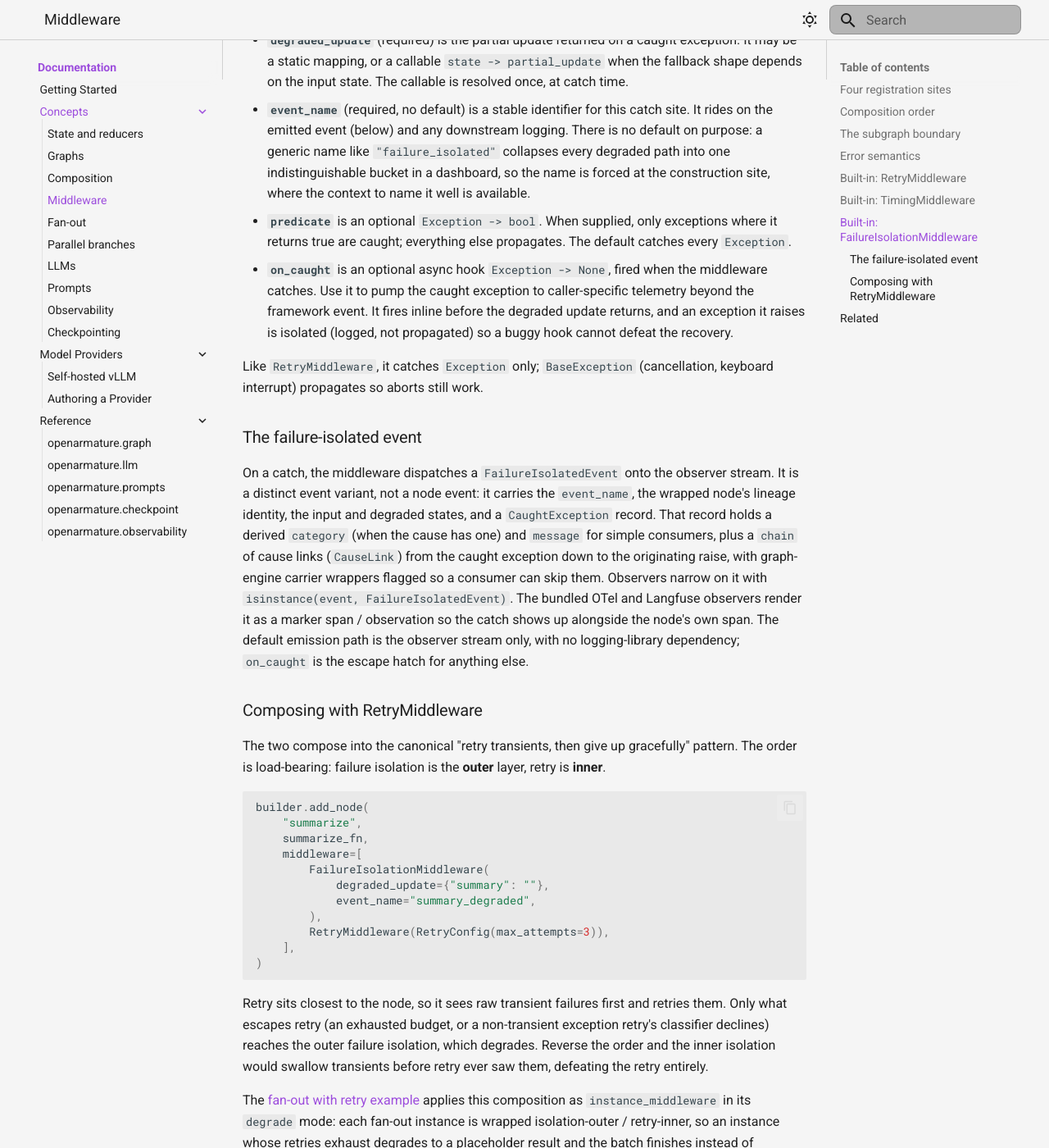
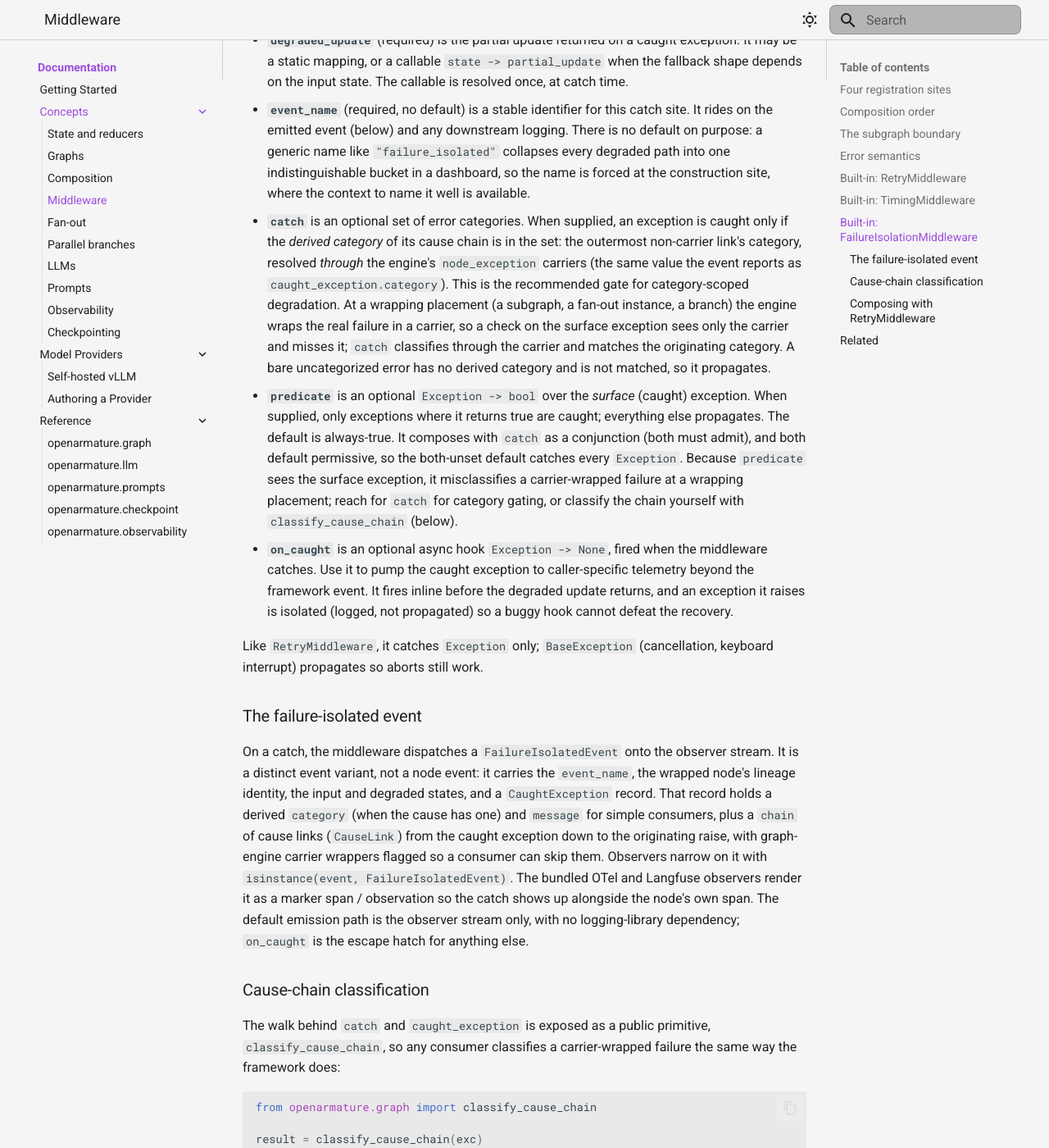
Before and after one commit to LunarCommand/openarmature-python, an MkDocs documentation site: the page built from docs/concepts/middleware.md, in a window 1280 px wide and 1400 px high, scrolled down 4613 px. Shown: the whole window at 82% size. Built offline with MkDocs 1.6.1 and Material for MkDocs 9.7.7, drawn with Linux system fonts in a browser that asks for light colours; some of the changed text lies outside the part shown.

Commit message:
Document failure-isolation catch + classification (0074)
Document the `catch` category gate and the public classify_cause_chain
primitive in the middleware concepts page, and add the 0.15.0 changelog
entry (advancing the spec-pin bullet to v0.65.0).

````diff
--- a/docs/concepts/middleware.md
+++ b/docs/concepts/middleware.md
@@ -238,9 +238,26 @@ Configuration:
   like `"failure_isolated"` collapses every degraded path into one
   indistinguishable bucket in a dashboard, so the name is forced at the
   construction site, where the context to name it well is available.
-- **`predicate`** is an optional `Exception -> bool`. When supplied,
-  only exceptions where it returns true are caught; everything else
-  propagates. The default catches every `Exception`.
+- **`catch`** is an optional set of error categories. When supplied, an
+  exception is caught only if the *derived category* of its cause chain
+  is in the set: the outermost non-carrier link's category, resolved
+  *through* the engine's `node_exception` carriers (the same value the
+  event reports as `caught_exception.category`). This is the recommended
+  gate for category-scoped degradation. At a wrapping placement (a
+  subgraph, a fan-out instance, a branch) the engine wraps the real
+  failure in a carrier, so a check on the surface exception sees only the
+  carrier and misses it; `catch` classifies through the carrier and
+  matches the originating category. A bare uncategorized error has no
+  derived category and is not matched, so it propagates.
+- **`predicate`** is an optional `Exception -> bool` over the *surface*
+  (caught) exception. When supplied, only exceptions where it returns true
+  are caught; everything else propagates. The default is always-true. It
+  composes with `catch` as a conjunction (both must admit), and both
+  default permissive, so the both-unset default catches every
+  `Exception`. Because `predicate` sees the surface exception, it
+  misclassifies a carrier-wrapped failure at a wrapping placement; reach
+  for `catch` for category gating, or classify the chain yourself with
+  `classify_cause_chain` (below).
 - **`on_caught`** is an optional async hook `Exception -> None`, fired
   when the middleware catches. Use it to pump the caught exception to
   caller-specific telemetry beyond the framework event. It fires inline
@@ -266,6 +283,30 @@ and Langfuse observers render it as a marker span / observation so the
 catch shows up alongside the node's own span. The default emission path
 is the observer stream only, with no logging-library dependency;
 `on_caught` is the escape hatch for anything else.
+
+### Cause-chain classification
+
+The walk behind `catch` and `caught_exception` is exposed as a public
+primitive, `classify_cause_chain`, so any consumer classifies a
+carrier-wrapped failure the same way the framework does:
+
+```python
+from openarmature.graph import classify_cause_chain
+
+result = classify_cause_chain(exc)
+result.category   # derived category (outermost non-carrier link), or None
+result.message    # the message that category came from
+result.chain      # the ordered CauseLink chain, carriers flagged
+```
+
+It returns a `CaughtException` (the same record the failure-isolated
+event's `caught_exception` field holds) carrying the ordered `chain` (one
+`CauseLink` per exception, carriers flagged), the derived `category`, and
+its `message`. Use it in a custom `predicate` that needs to see through
+carriers, in a router or metric keyed on the originating category, or in a
+retry classifier that wants full-chain depth (the default retry classifier
+is deliberately single-level, classifying at re-attempt granularity rather
+than walking the full chain).
 
 ### Composing with RetryMiddleware
 
````
Also changed, not shown: CHANGELOG.md (+2 -1 lines).
